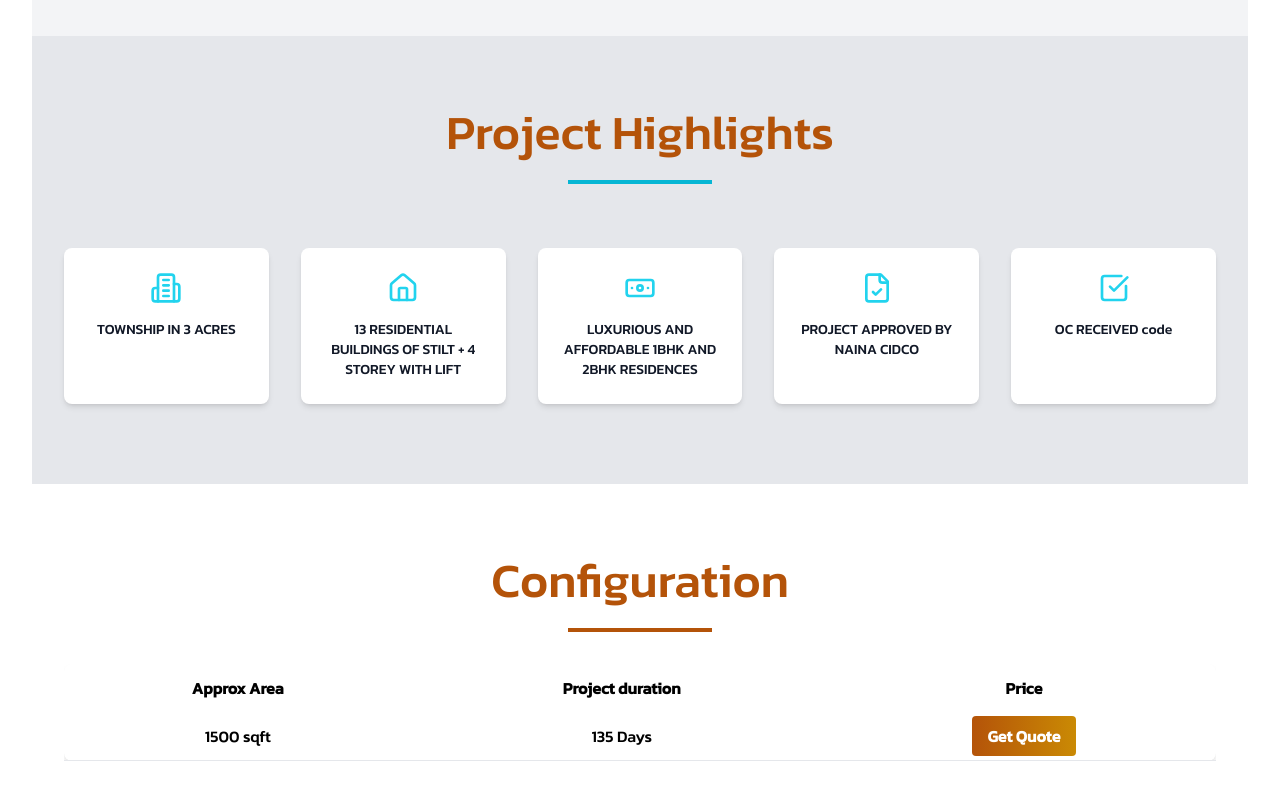
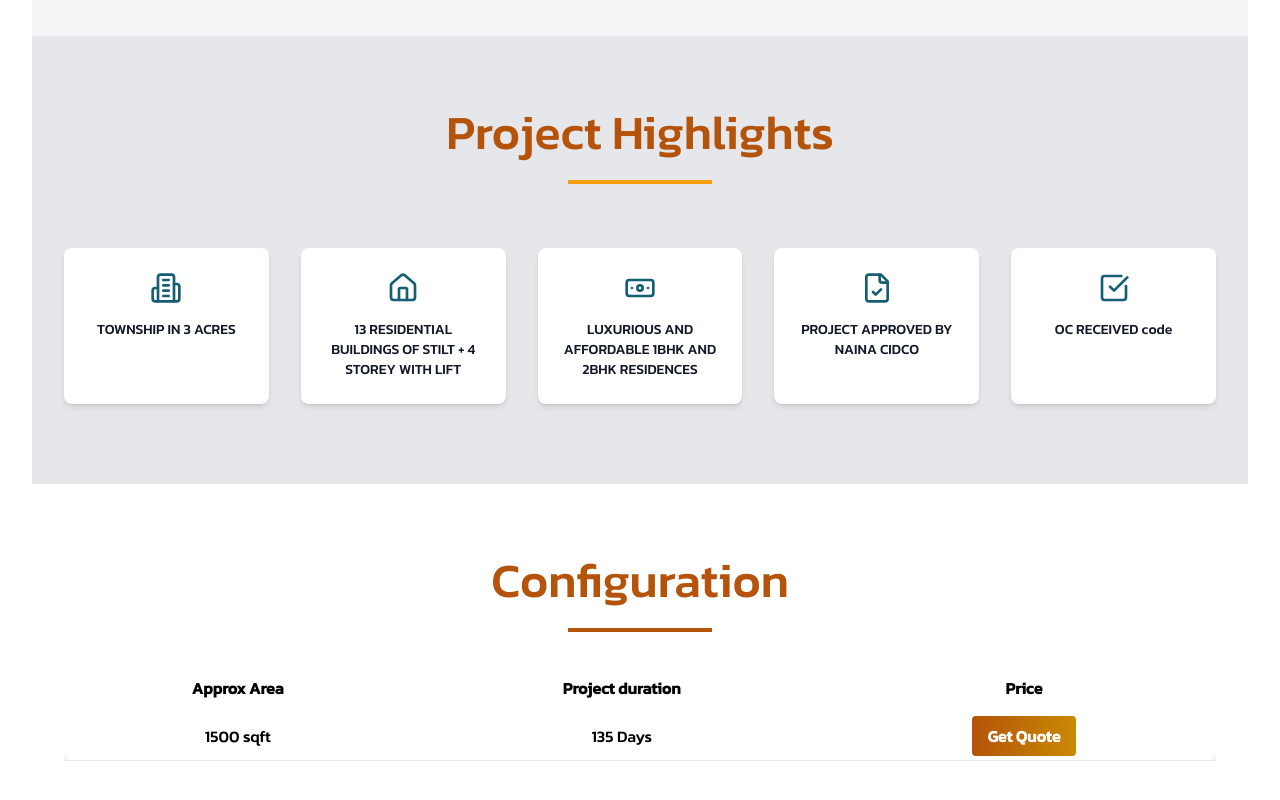
Before and after one commit to AkshayKalamkarr/supremeinfrastructure, a Next.js app: page /project/commercialprojects/project-1 in a window 1280 px wide. Shown: the part 2100-2900 px from the top of the page. Built offline with nearby package versions, Linux system fonts and the light colour scheme.

Commit message:
new code

```diff
--- a/app/project/commercialprojects/[slug]/page.jsx
+++ b/app/project/commercialprojects/[slug]/page.jsx
@@ -106,7 +106,7 @@ export default function ProjectPage({ params }) {
             <h2 className="text-3xl md:text-4xl lg:text-5xl font-xl mb-8 text-center text-amber-700 md:my-6">
               Project Highlights
             </h2>
-            <div className="w-36 h-1 bg-gradient-to-r bg-cyan-500 hover:bg-cyan-600 mx-auto mb-8"></div>
+            <div className="w-36 h-1 bg-gradient-to-r bg-amber-500 hover:bg-cyan-600 mx-auto mb-8"></div>
             <div className="grid grid-cols-1 sm:grid-cols-2 lg:grid-cols-5 gap-8 w-full">
               {project.highlights.map((item, index) => {
                 const IconComponent = highlightsIcon[item.icon];
@@ -115,7 +115,7 @@ export default function ProjectPage({ params }) {
                     key={index}
                     className="lg:my-8 flex flex-col items-center text-center bg-white p-6 rounded-lg shadow-md transition-transform duration-300 hover:scale-105"
                   >
-                    {IconComponent && <IconComponent className="w-8 h-8 mb-4 text-cyan-400" />}
+                    {IconComponent && <IconComponent className="w-8 h-8 mb-4 text-cyan-800" />}
                     <p className="text-sm font-medium text-gray-900">{item.description}</p>
                   </div>
                 );
```
